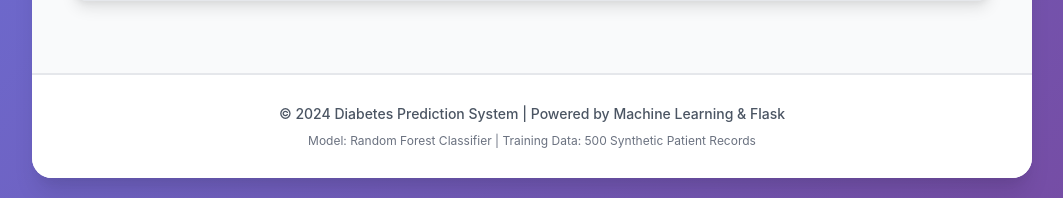
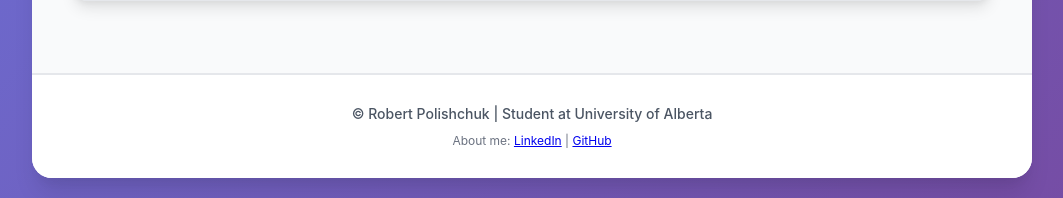
Before and after one commit to rpolishchuk3/Diabetes-Prediction-Model, a Flask app: page / in a window 1280 px wide. Shown: the part 964-1162 px from the top of the page, without its empty margins (108-1171 px from the left). Run offline with Flask 3, Linux system fonts and the light colour scheme.

Commit message:
Update index.html

```diff
--- a/templates/index.html
+++ b/templates/index.html
@@ -253,8 +253,8 @@
         <!-- Footer -->
         <footer class="footer">
             <div class="footer-content">
-                <p class="footer-text">&copy; 2024 Diabetes Prediction System | Powered by Machine Learning & Flask</p>
-                <p class="footer-meta">Model: Random Forest Classifier | Training Data: 500 Synthetic Patient Records</p>
+                <p class="footer-text">&copy; Robert Polishchuk | Student at University of Alberta</p>
+                <p class="footer-meta">About me: <a href="https://www.linkedin.com/in/robert-polishchuk/" target=”_blank”>LinkedIn</a> | <a href="https://github.com/rpolishchuk3" target=”_blank”>GitHub</a></p>
             </div>
         </footer>
     </div>
```
